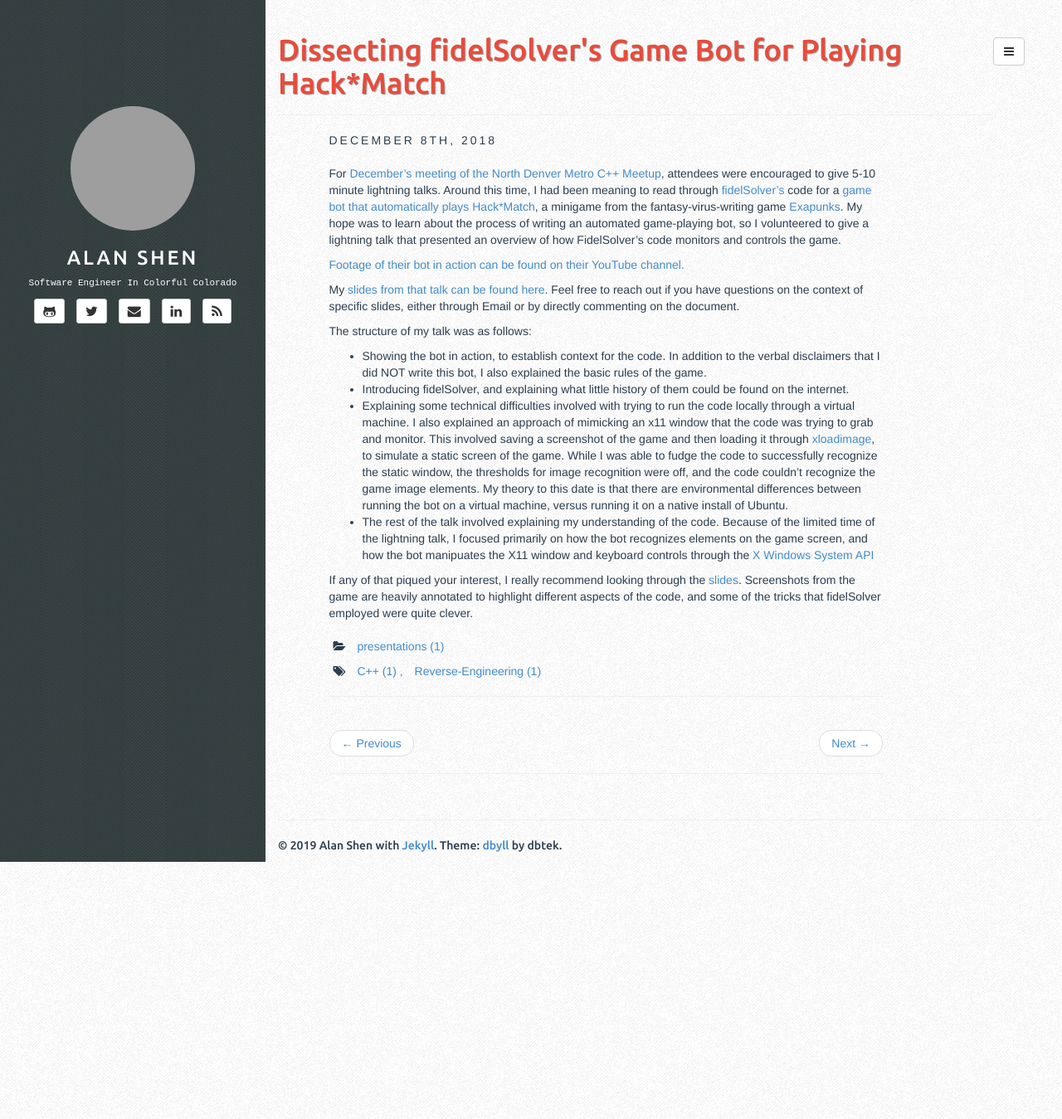
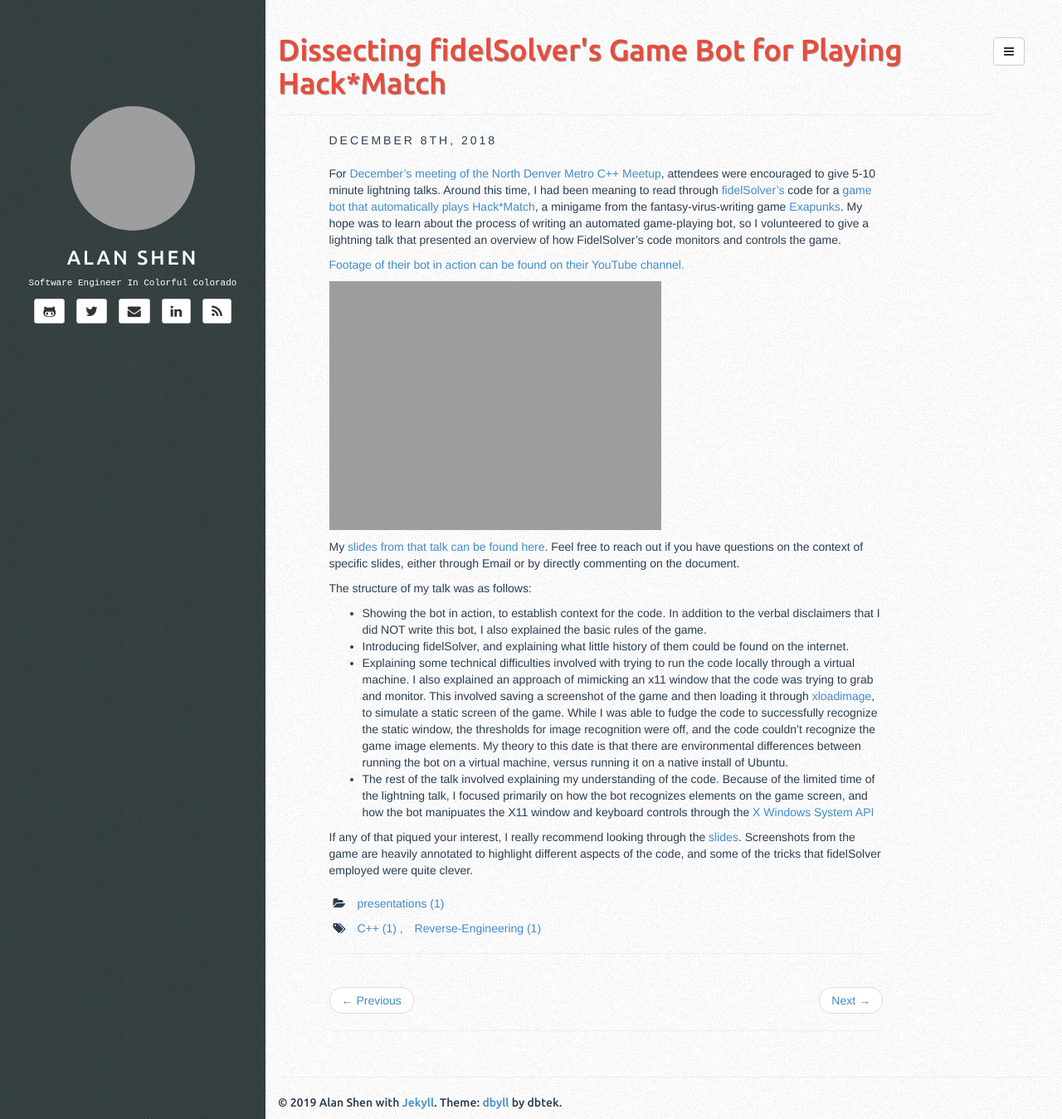
Before and after one commit to sunzenshen/sunzenshen.github.io, a Jekyll site: the page built from _posts/2018-12-08-dissecting-hackmatch-solver.md, in a window 1280 px wide and 1349 px high. Shown: the whole window at 83% size. Built offline with Jekyll 4.4.1, drawn with Linux system fonts in a browser that asks for light colours; grey boxes are pictures that could not be loaded.

Commit message:
Show the bot in action (GIF)

```diff
--- a/_posts/2018-12-08-dissecting-hackmatch-solver.md
+++ b/_posts/2018-12-08-dissecting-hackmatch-solver.md
@@ -11,6 +11,8 @@
 
 [Footage of their bot in action can be found on their YouTube channel.](https://www.youtube.com/watch?v=vauEdAkAXSE)
 
+![fidelSolver's bot in action]({{ site.images }}fidelsolver_hackmatch_in_action.gif)
+
 My [slides from that talk can be found here](https://docs.google.com/presentation/d/189Mmot1dR8SJpBUtVU_v1IuGTrFM4Wreen1dQWlKjX8/edit?usp=sharing). Feel free to reach out if you have questions on the context of specific slides, either through Email or by directly commenting on the document.
 
 The structure of my talk was as follows:
```
